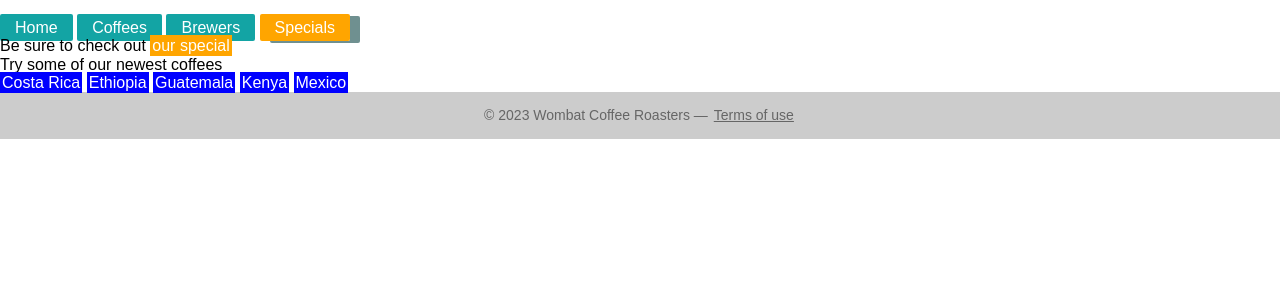
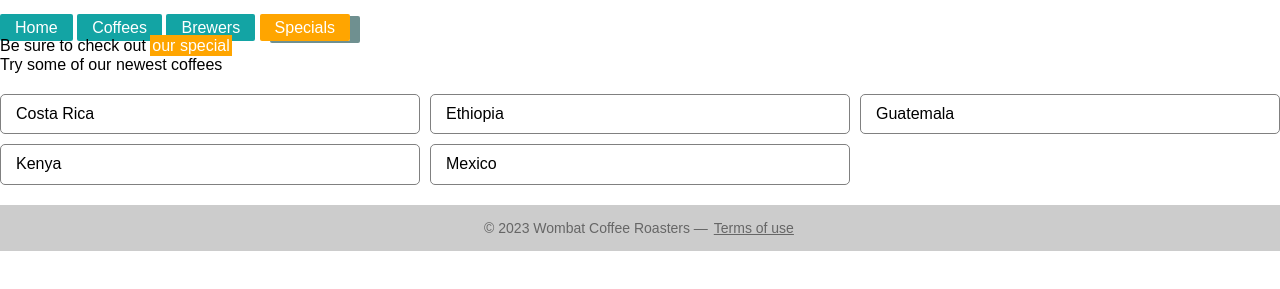
Before and after one commit to huyhai1994/css-indepth, a website built with webpack: page index.html in a window 1280 px wide. Shown: the part 61-350 px from the top of the page. Built offline with nearby package versions, Linux system fonts and the light colour scheme.

Commit message:
Listing 1.25 Using a feature query for progressive enhancement

```diff
--- a/css/style.css
+++ b/css/style.css
@@ -88,3 +88,32 @@ h1 {
   background-color: orange;
   box-shadow: 10px 2px #6f9090;
 }
+
+.coffees {
+  margin: 20px 0;
+}
+
+.coffees a {
+  display: inline-block;
+  min-width: 300px;
+  padding: 10px 15px;
+  margin-right: 10px;
+  margin-bottom: 10px;
+  color: black;
+  background-color: transparent;
+  border: 1px solid gray;
+  border-radius: 5px;
+}
+
+@supports (display: grid) {
+  .coffees {
+    display: grid;
+    grid-template-columns: 1fr 1fr 1fr;
+    gap: 10px
+  }
+
+  .coffees a {
+    margin: unset;
+    min-width: unset;
+  }
+}
```
